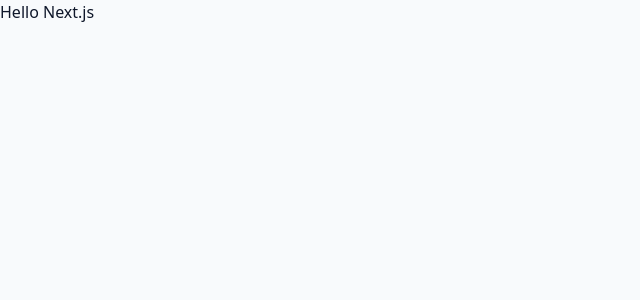
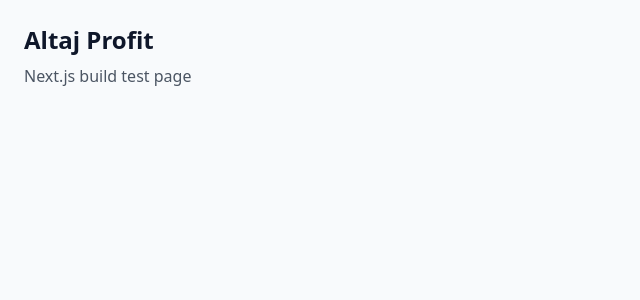
Before and after one commit to thekey2323/Altaj-Profit, a Next.js app: page / in a window 1280 px wide. Shown: the top 300 px of the page, without its empty margins (0-640 px from the left). Built offline with nearby package versions, Linux system fonts and the light colour scheme.

Commit message:
Update page.tsx

```diff
--- a/app/page.tsx
+++ b/app/page.tsx
@@ -1,7 +1,10 @@
 export default function Home() {
   return (
-    <main>
-      <h1>Hello Next.js</h1>
+    <main className="p-6">
+      <h1 className="text-2xl font-bold">Altaj Profit</h1>
+      <p className="mt-2 text-gray-600">
+        Next.js build test page
+      </p>
     </main>
   );
 }
```
